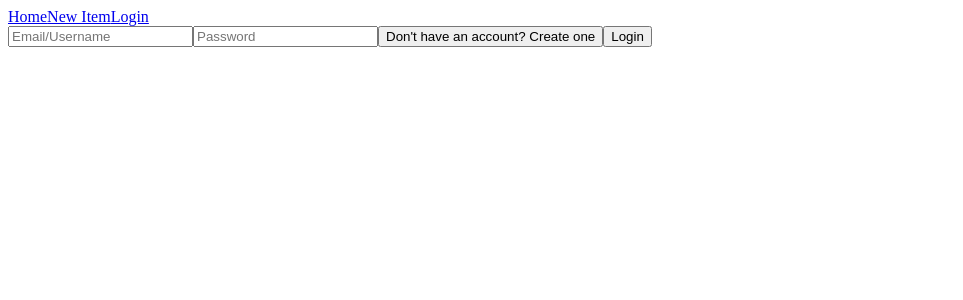
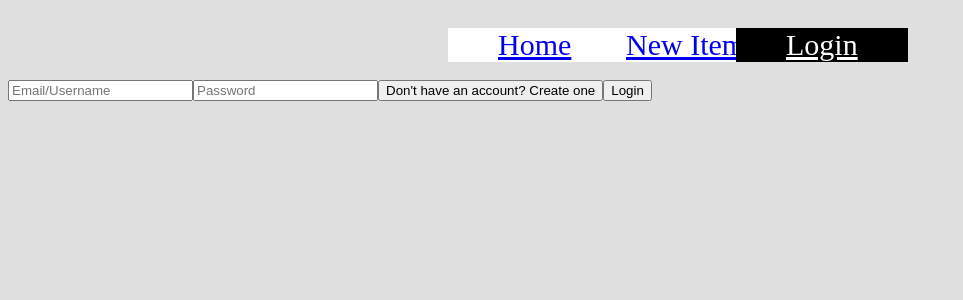
Before and after one commit to Momot1/Phase2FinalProject, a React (Create React App) app: page /login in a window 1280 px wide. Shown: the top 300 px of the page, without its empty margins (0-963 px from the left). Built offline with nearby package versions, Linux system fonts and the light colour scheme.

Commit message:
Added some styling

```diff
--- a/public/index.html
+++ b/public/index.html
@@ -2,6 +2,7 @@
 <html lang="en">
   <head>
     <meta charset="utf-8" />
+    <link rel="stylesheet" type="text/css" href="styles.css" />
     <link rel="icon" href="%PUBLIC_URL%/favicon.ico" />
     <meta name="viewport" content="width=device-width, initial-scale=1" />
     <meta name="theme-color" content="#000000" />
@@ -19,7 +20,6 @@
       Notice the use of %PUBLIC_URL% in the tags above.
       It will be replaced with the URL of the `public` folder during the build.
       Only files inside the `public` folder can be referenced from the HTML.
-
       Unlike "/favicon.ico" or "favicon.ico", "%PUBLIC_URL%/favicon.ico" will
       work correctly both with client-side routing and a non-root public URL.
       Learn how to configure a non-root public URL by running `npm run build`.
@@ -32,12 +32,11 @@
     <!--
       This HTML file is a template.
       If you open it directly in the browser, you will see an empty page.
-
       You can add webfonts, meta tags, or analytics to this file.
       The build step will place the bundled scripts into the <body> tag.
-
       To begin the development, run `npm start` or `yarn start`.
       To create a production bundle, use `npm run build` or `yarn build`.
     -->
+
   </body>
 </html>
--- /dev/null
+++ b/public/styles.css
@@ -0,0 +1,62 @@
+.links{
+    background-color: white;
+    padding-right: 50px;
+    padding-left: 50px;
+    font-size: 30px;
+}
+
+.active{
+    background-color: black;
+    color: white;
+}
+
+#navbar{
+    padding-top: 20px;
+    padding-bottom: 20px;
+    padding-left: 10px;
+    padding-right: 10px;
+}
+
+body{
+    height: 100%;
+    background-color: rgb(223, 223, 223)
+}
+
+#new-item-form{
+    background-color: red;
+    position: absolute;
+    left: 27.5%;
+    height: 30%;
+    width: 40%;
+    text-align: center;
+    font-size: 40px;
+}
+
+#home-link{
+    position: fixed;
+    left: 35%;
+}
+
+#new-link{
+    position: fixed;
+    left: 45%
+}
+
+#login-link{
+    position: fixed;
+    left: 57.5%
+}
+
+input[type="text"]{
+    height: 30px;
+
+}
+
+#form-submit{
+    font-size: 20px;
+}
+
+#login-form, #signup-form {
+    position: fixed;
+    top: 10%
+}
```
